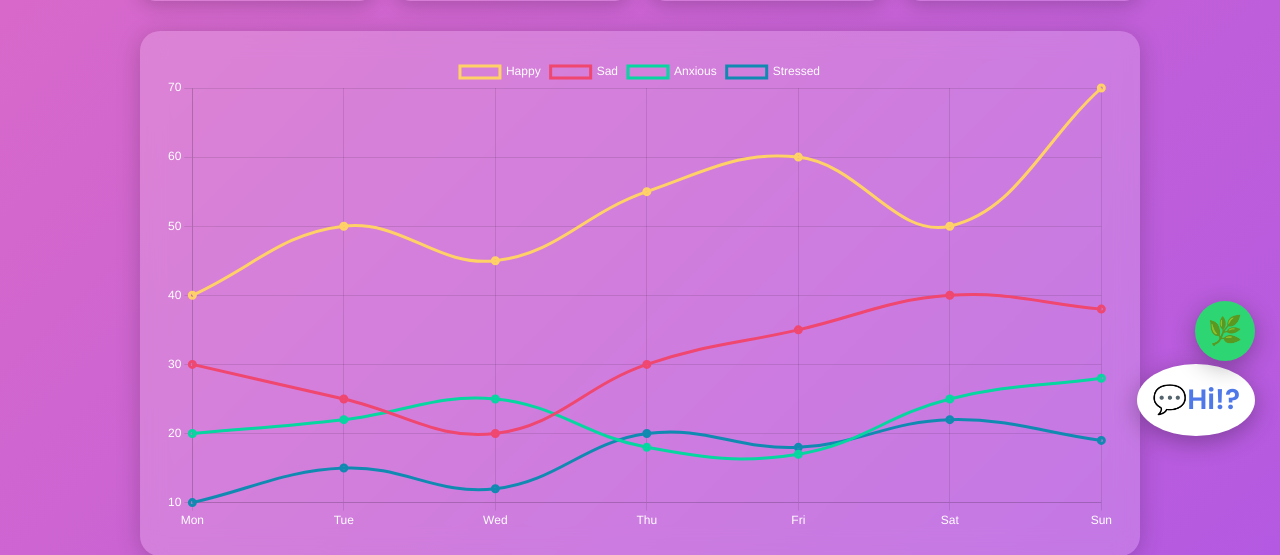
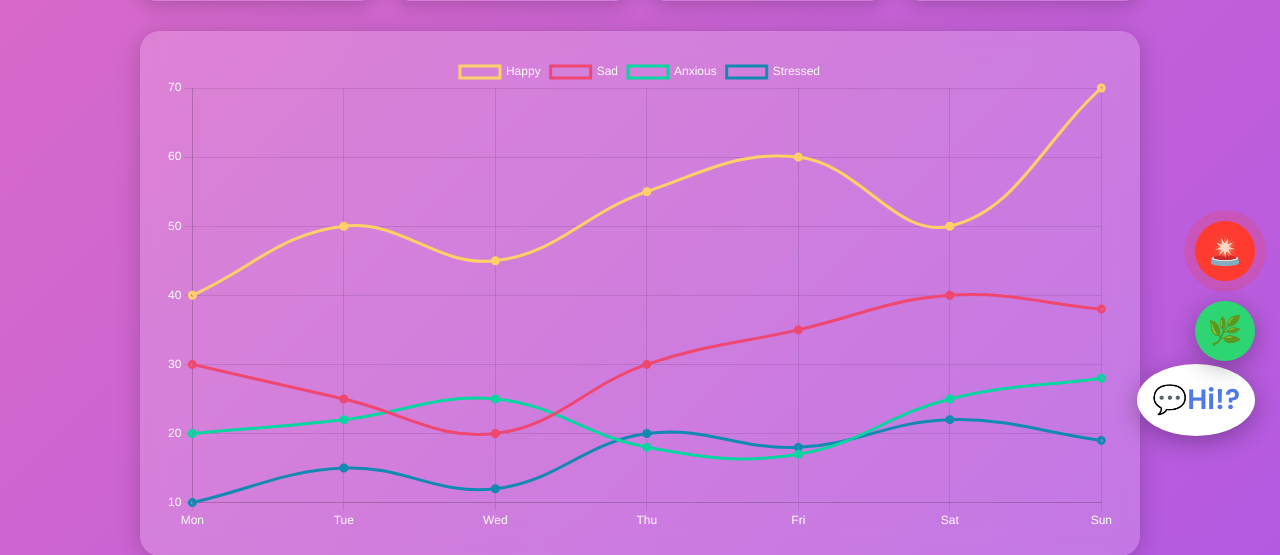
Before and after one commit to Arunimatk/Mindspace, a Django app: template mindspaceapp/templates/pdashboard.html in a window 1280 px wide. Shown: the part 339-894 px from the top of the page. Run offline with Django 5.2, Linux system fonts and the light colour scheme; the template is opened without the code that fills it, so the values that code supplies are empty.

Commit message:
Feat: Add red Emergency floating button to dashboard

```diff
--- a/mindspaceapp/templates/pdashboard.html
+++ b/mindspaceapp/templates/pdashboard.html
@@ -131,6 +131,47 @@
 
     .wellness-float:hover {
       transform: scale(1.1);
+    }
+
+    /* Emergency Button */
+    .emergency-float {
+      position: fixed;
+      bottom: 180px;
+      right: 25px;
+      background: #ff3b30;
+      color: white;
+      font-size: 28px;
+      padding: 15px;
+      border-radius: 50%;
+      text-decoration: none;
+      box-shadow: 0 6px 25px rgba(255, 0, 0, 0.4);
+      transition: 0.3s;
+      font-weight: bold;
+      z-index: 100;
+      width: 30px;
+      height: 30px;
+      display: flex;
+      justify-content: center;
+      align-items: center;
+      animation: pulse-red 2s infinite;
+    }
+
+    .emergency-float:hover {
+      transform: scale(1.1);
+    }
+
+    @keyframes pulse-red {
+      0% {
+        box-shadow: 0 0 0 0 rgba(255, 59, 48, 0.7);
+      }
+
+      70% {
+        box-shadow: 0 0 0 15px rgba(255, 59, 48, 0);
+      }
+
+      100% {
+        box-shadow: 0 0 0 0 rgba(255, 59, 48, 0);
+      }
     }
 
     /* Journal Section */
@@ -279,6 +320,9 @@
   <!-- Wellness Button -->
   <a href="{% url 'wellness_hub' %}" class="wellness-float">🌿</a>
 
+  <!-- Emergency Button -->
+  <a href="{% url 'urgent_doctors' %}" class="emergency-float" title="Emergency / Urgent Care">🚨</a>
+
   <script>
     // Show selected mood
     const mood = localStorage.getItem("selectedMood") || "No mood selected";
```
